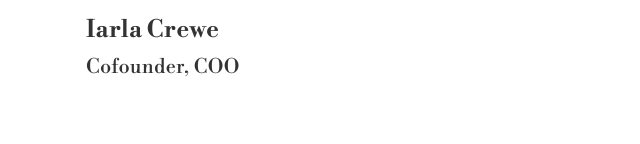
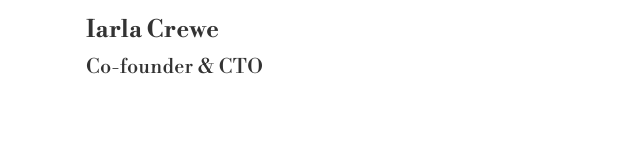
Before and after one commit to iarlacrewe/crewe-ie, a Next.js app: page / in a window 1280 px wide. Shown: the part 303-447 px from the top of the page, without its empty margins (304-944 px from the left). Built offline with nearby package versions, Linux system fonts and the light colour scheme.

Commit message:
Update COO to CTO

```diff
--- a/src/app/page.tsx
+++ b/src/app/page.tsx
@@ -18,7 +18,7 @@ export default function Home() {
           </div>
 
           <h1 className="text-2xl font-bold mt-4 animate-fade-in-up delay-100">Iarla Crewe</h1>
-          <h2 className="text-xl mt-2 animate-fade-in-up delay-200">Cofounder, COO</h2>
+          <h2 className="text-xl mt-2 animate-fade-in-up delay-200">Co-founder & CTO</h2>
         </div>
 
         <div className="mb-16 animate-fade-in-up delay-300">
```
